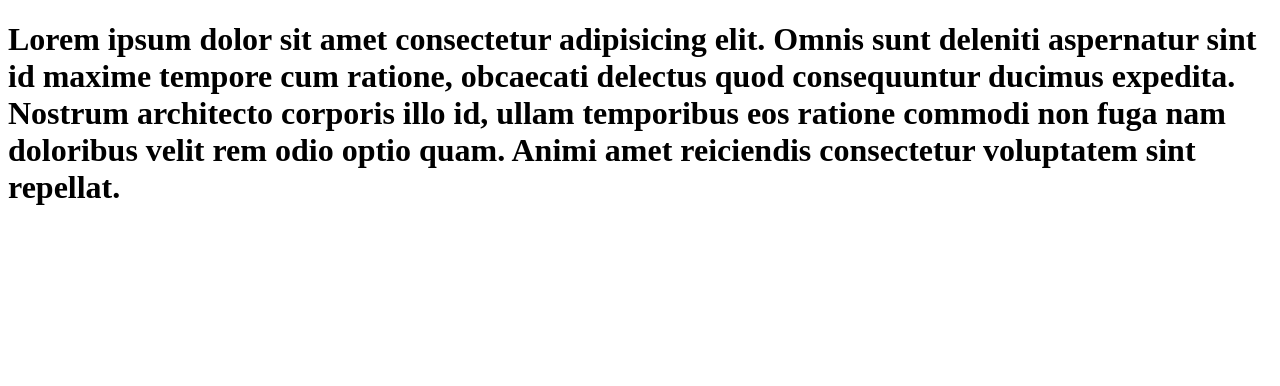
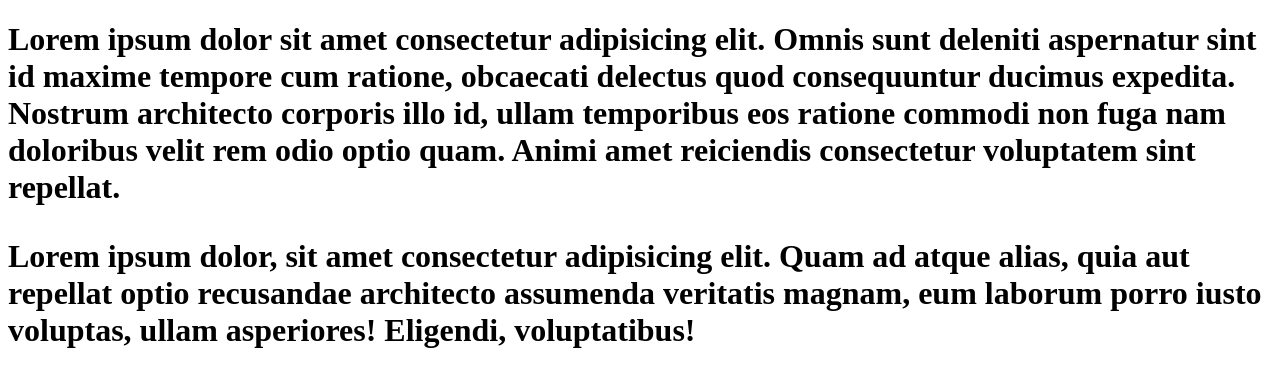
Before and after one commit to Nomesh25/LearningGit, a plain HTML site: page index.html in a window 1280 px wide. Drawn offline with Linux system fonts and the light colour scheme.

Commit message:
Para added

```diff
--- a/index.html
+++ b/index.html
@@ -12,6 +12,12 @@
       quod consequuntur ducimus expedita. Nostrum architecto corporis illo id,
       ullam temporibus eos ratione commodi non fuga nam doloribus velit rem odio
       optio quam. Animi amet reiciendis consectetur voluptatem sint repellat.
+      <p>
+        Lorem ipsum dolor, sit amet consectetur adipisicing elit. Quam ad atque
+        alias, quia aut repellat optio recusandae architecto assumenda veritatis
+        magnam, eum laborum porro iusto voluptas, ullam asperiores! Eligendi,
+        voluptatibus!
+      </p>
     </h1>
   </body>
 </html>
```
